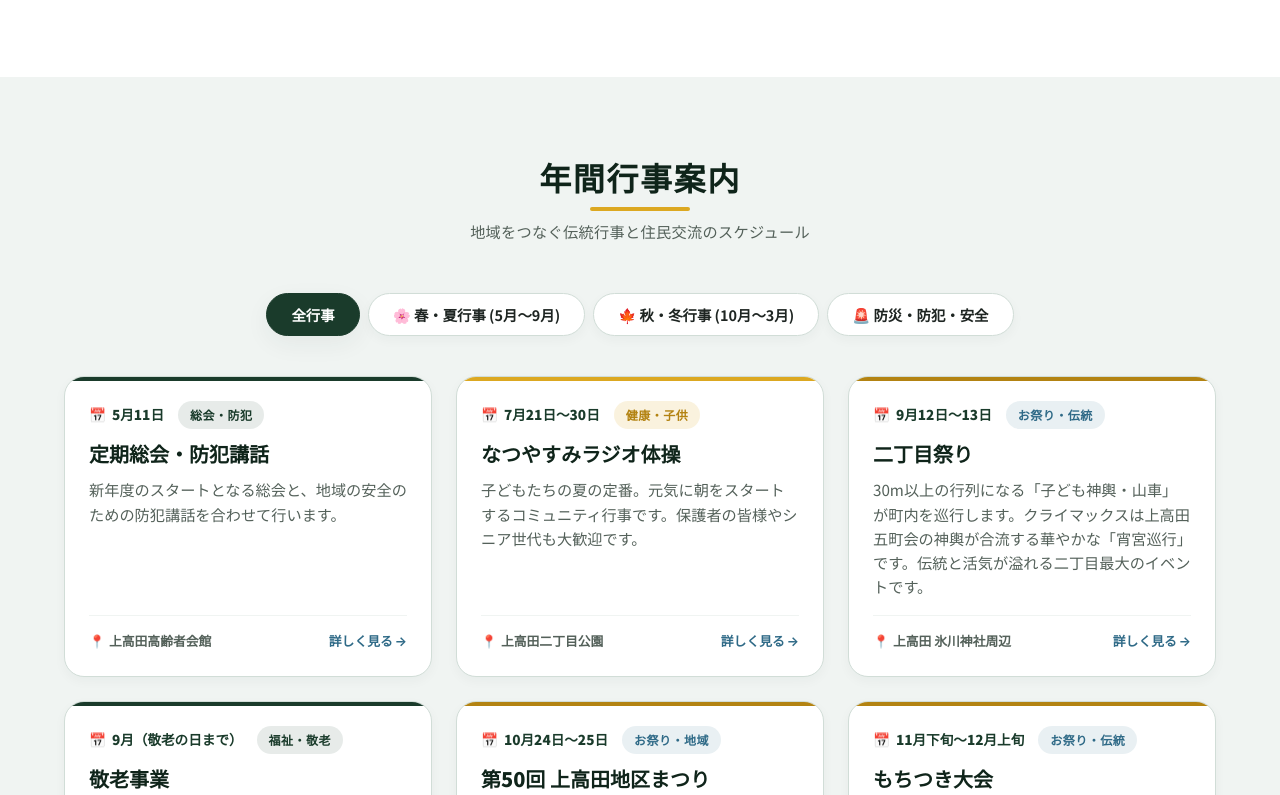
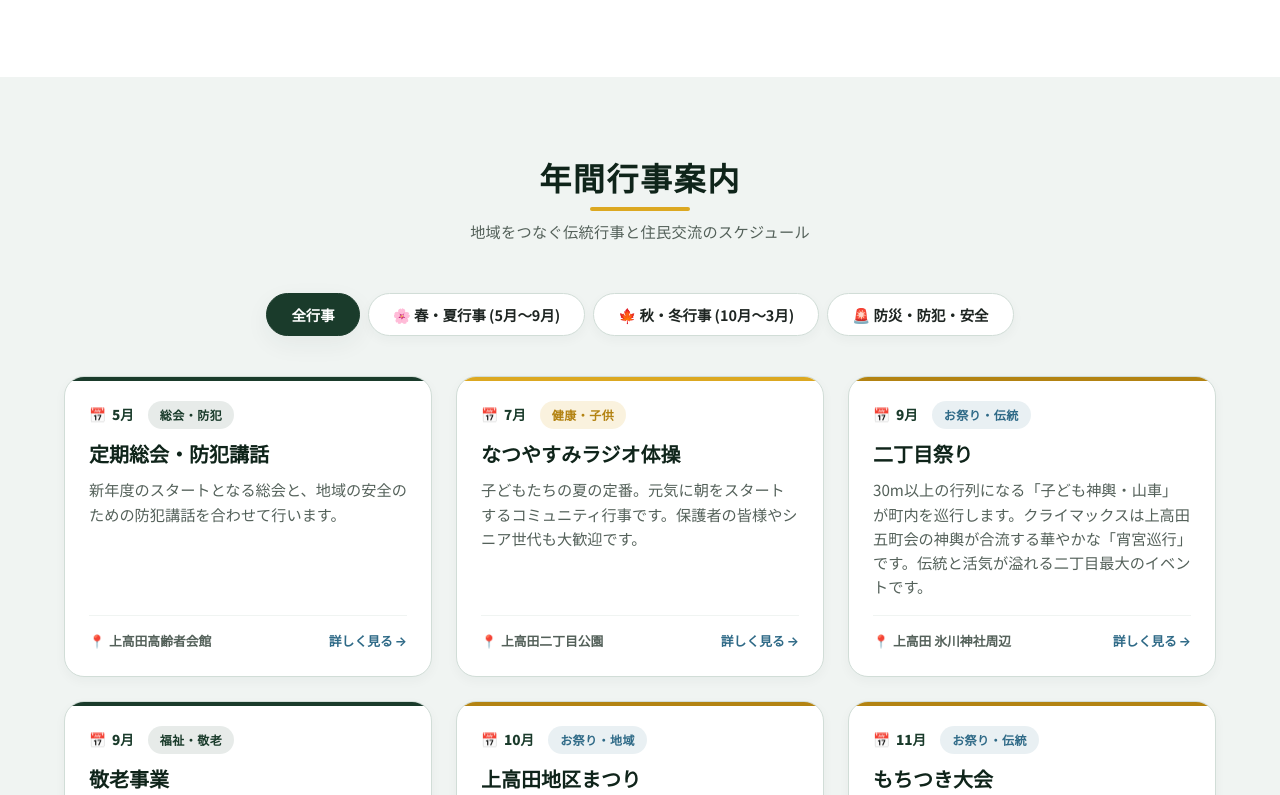
Before and after one commit to negisi/kami2web, a website built with Vite: page index.html in a window 1280 px wide. Shown: the part 2005-2800 px from the top of the page. Built offline with nearby package versions, Linux system fonts and the light colour scheme.

Commit message:
fix: change all event dates to simple month format and remove iteration counts

```diff
--- a/index.html
+++ b/index.html
@@ -246,13 +246,13 @@
             <div style="background:#fff; padding:20px; border-radius:8px; border:1px solid #ddd;">
               <p>JavaScriptを有効にすると、詳細な絞り込みやポップアップ情報がご覧いただけます。</p>
               <ul>
-                <li><strong>5月11日</strong>：定期総会・防犯講話（上高田高齢者会館）</li>
-                <li><strong>7月21日〜30日</strong>：なつやすみラジオ体操（上高田二丁目公園）</li>
-                <li><strong>9月12日〜13日</strong>：二丁目祭り（上高田 氷川神社周辺）</li>
-                <li><strong>9月（敬老の日まで）</strong>：敬老事業（町内対象者宅）</li>
-                <li><strong>10月24日〜25日</strong>：第50回 上高田地区まつり（上高田地区全体）</li>
-                <li><strong>11月下旬〜12月上旬</strong>：もちつき大会（上高田高齢者会館横）</li>
-                <li><strong>年末</strong>：歳末特別警戒パトロール（町内全域）</li>
+                <li><strong>5月</strong>：定期総会・防犯講話（上高田高齢者会館）</li>
+                <li><strong>7月</strong>：なつやすみラジオ体操（上高田二丁目公園）</li>
+                <li><strong>9月</strong>：二丁目祭り（上高田 氷川神社周辺）</li>
+                <li><strong>9月</strong>：敬老事業（町内対象者宅）</li>
+                <li><strong>10月</strong>：上高田地区まつり（上高田地区全体）</li>
+                <li><strong>11月</strong>：もちつき大会（上高田高齢者会館横）</li>
+                <li><strong>12月</strong>：歳末特別警戒パトロール（町内全域）</li>
                 <li><strong>3月</strong>：防災フェスタ（上高田二丁目公園）</li>
                 <li><strong>3月</strong>：年度末配付物配達事業（町会員宅）</li>
               </ul>
--- a/main.js
+++ b/main.js
@@ -9,7 +9,7 @@
 const EVENTS_DATA = [
   {
     id: "event-meeting-may",
-    dateText: "5月11日",
+    dateText: "5月",
     month: 5,
     day: 11,
     title: "定期総会・防犯講話",
@@ -21,7 +21,7 @@ const EVENTS_DATA = [
   },
   {
     id: "event-radio-july",
-    dateText: "7月21日〜30日",
+    dateText: "7月",
     month: 7,
     day: 21,
     title: "なつやすみラジオ体操",
@@ -33,7 +33,7 @@ const EVENTS_DATA = [
   },
   {
     id: "event-festival-sept",
-    dateText: "9月12日〜13日",
+    dateText: "9月",
     month: 9,
     day: 12,
     title: "二丁目祭り",
@@ -45,7 +45,7 @@ const EVENTS_DATA = [
   },
   {
     id: "event-elderly-sept",
-    dateText: "9月（敬老の日まで）",
+    dateText: "9月",
     month: 9,
     day: 14,
     title: "敬老事業",
@@ -57,19 +57,19 @@ const EVENTS_DATA = [
   },
   {
     id: "event-festival-oct",
-    dateText: "10月24日〜25日",
+    dateText: "10月",
     month: 10,
     day: 24,
-    title: "第50回 上高田地区まつり",
+    title: "上高田地区まつり",
     location: "上高田地区全体",
     category: "festival",
     categoryLabel: "お祭り・地域",
     season: "autumn-winter",
-    desc: "地域が一体となって盛り上がる、記念すべき50回目の節目を迎える大きなお祭りです。模擬店や催し物が目白押しです。"
+    desc: "地域が一体となって盛り上がる、秋の大きなお祭りです。模擬店や催し物が目白押しです。"
   },
   {
     id: "event-mochi-nov",
-    dateText: "11月下旬〜12月上旬",
+    dateText: "11月",
     month: 11,
     day: 30,
     title: "もちつき大会",
@@ -81,7 +81,7 @@ const EVENTS_DATA = [
   },
   {
     id: "event-patrol-dec",
-    dateText: "年末",
+    dateText: "12月",
     month: 12,
     day: 25,
     title: "歳末特別警戒パトロール",
```
Also changed, not shown: 町会情報まとめ.md (+7 -7 lines).
